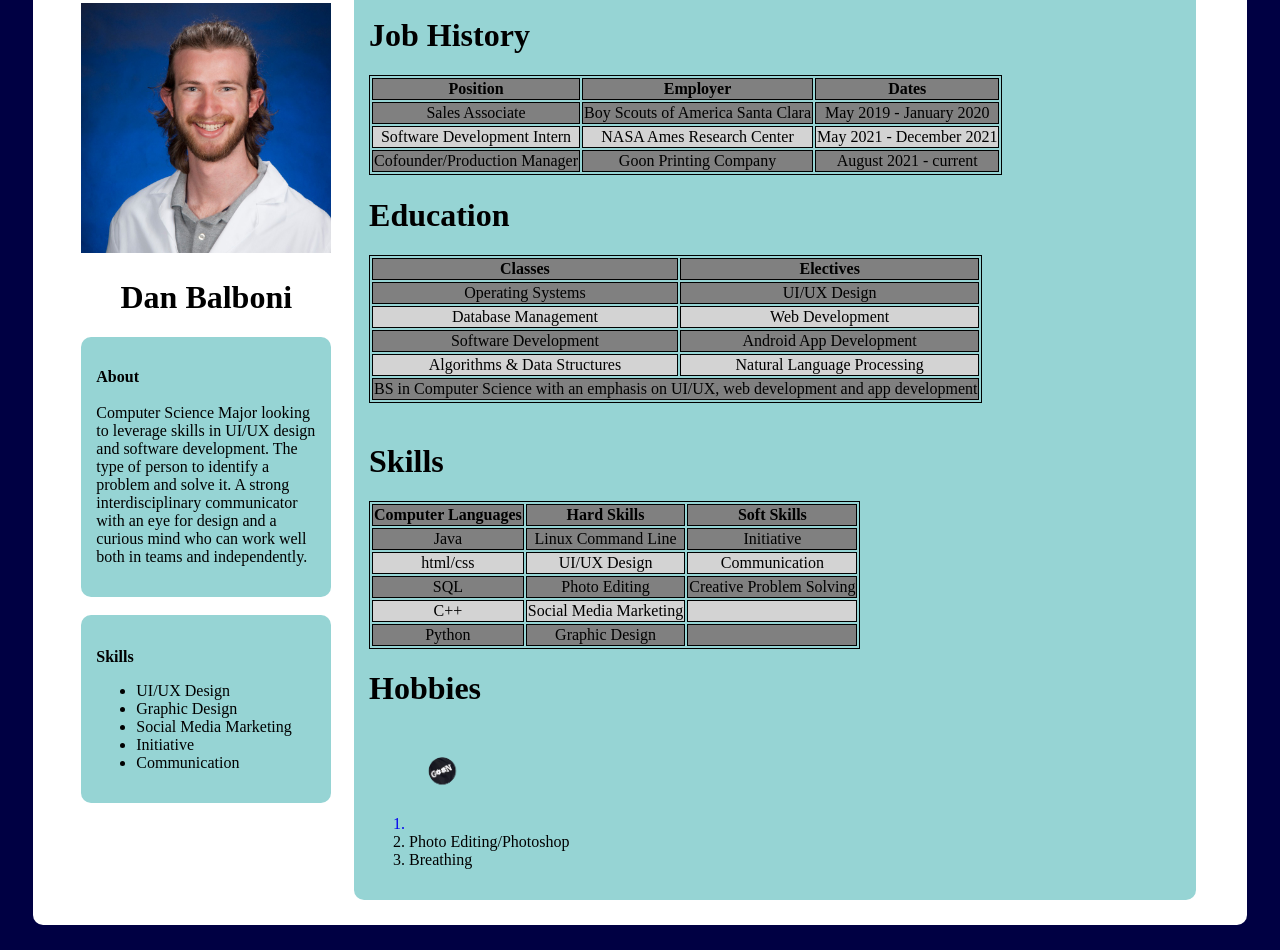
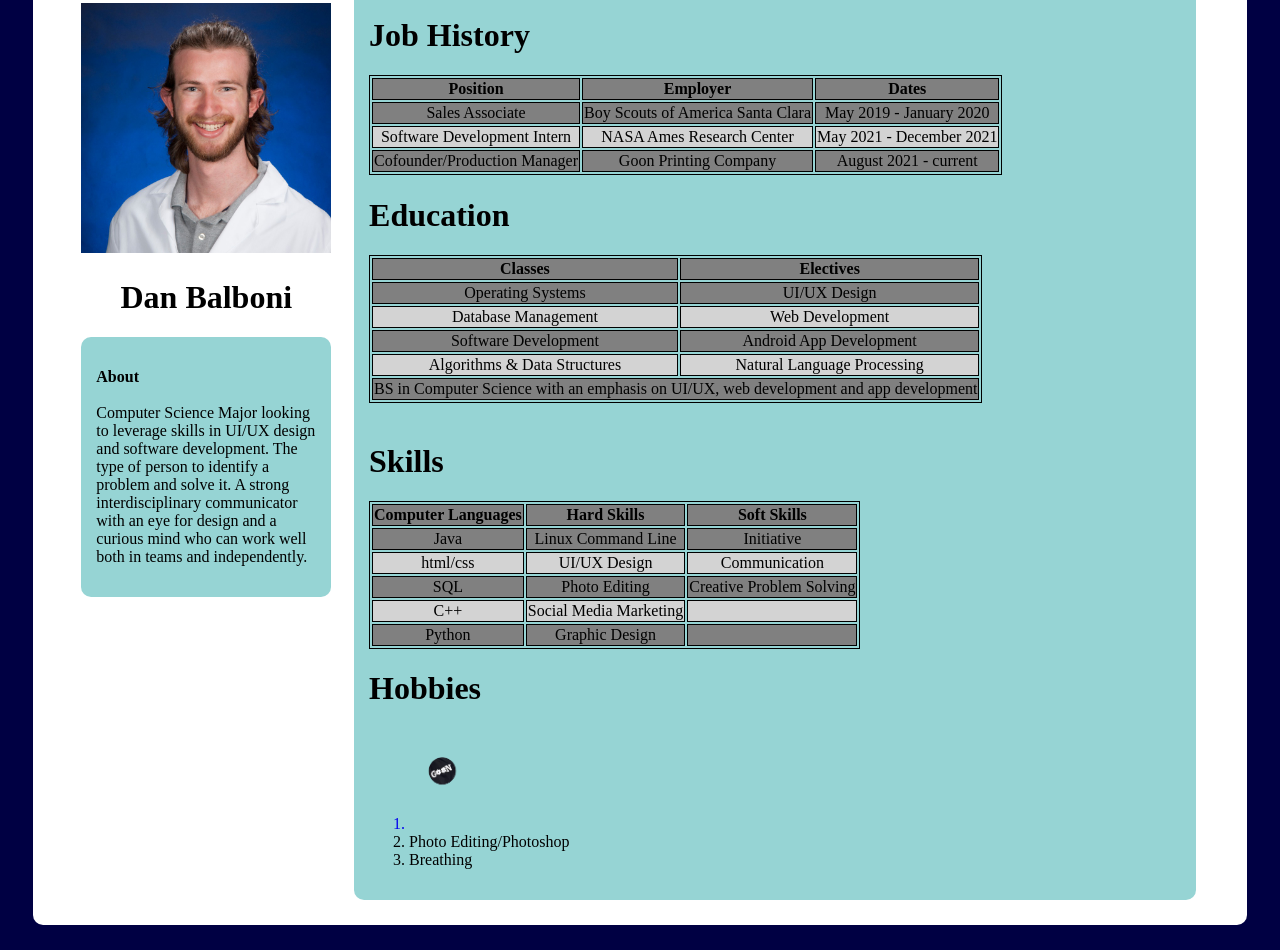
Before and after one commit to dbalboni1/HW3, a plain HTML site: page docs/index.html in a window 1280 px wide. Shown: the part 187-1137 px from the top of the page. Drawn offline with Linux system fonts and the light colour scheme.

Commit message:
Add files via upload

```diff
--- a/docs/index.html
+++ b/docs/index.html
@@ -112,20 +112,6 @@
                             The type of person to identify a problem and solve it.
                             A strong interdisciplinary communicator with an eye for design and a curious mind who can work well both in teams and independently.
                         </p>
-                    </div>
-
-                    <br>
-
-                    <div class="left-content">
-                        <br>
-                        <strong> Skills </strong>
-                        <ul>
-                            <li>UI/UX Design</li>
-                            <li>Graphic Design</li>
-                            <li>Social Media Marketing</li>
-                            <li>Initiative</li>
-                            <li>Communication</li>
-                        </ul>
                     </div>
                 </div>
 
```
